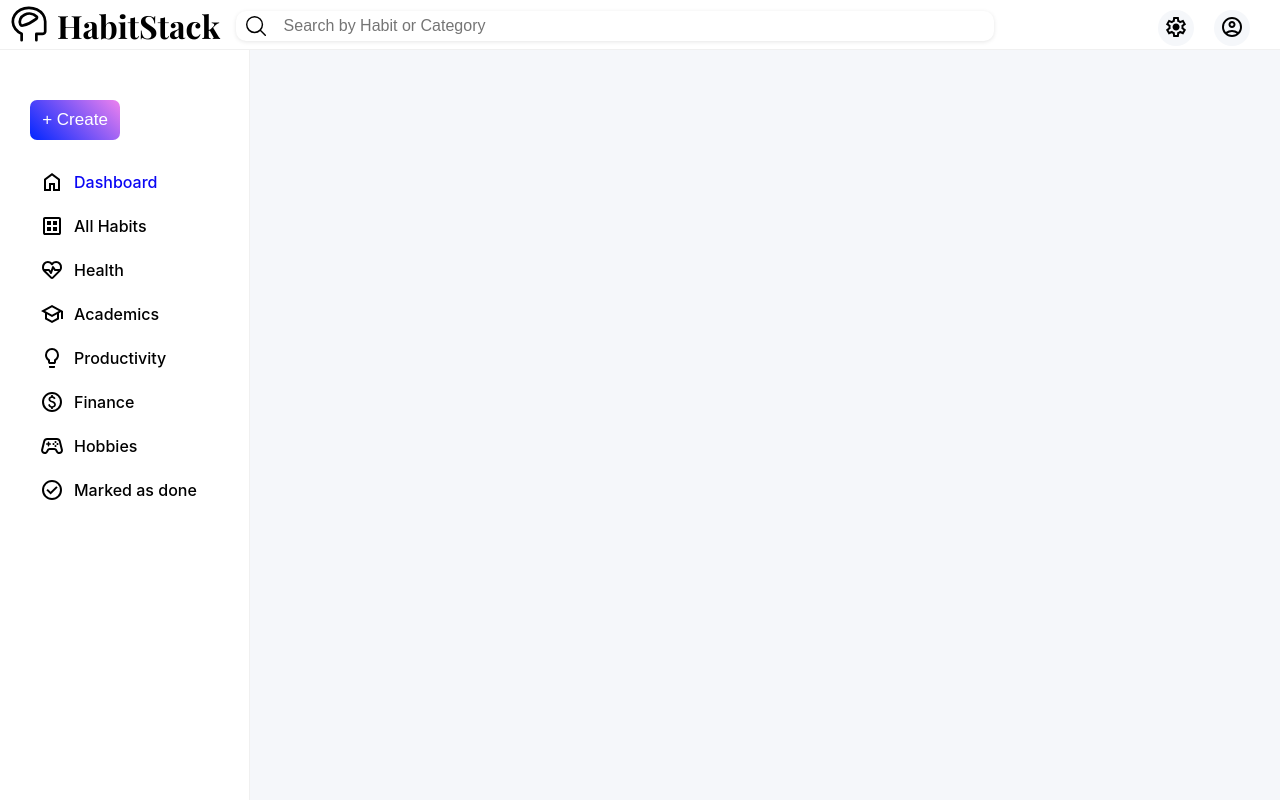
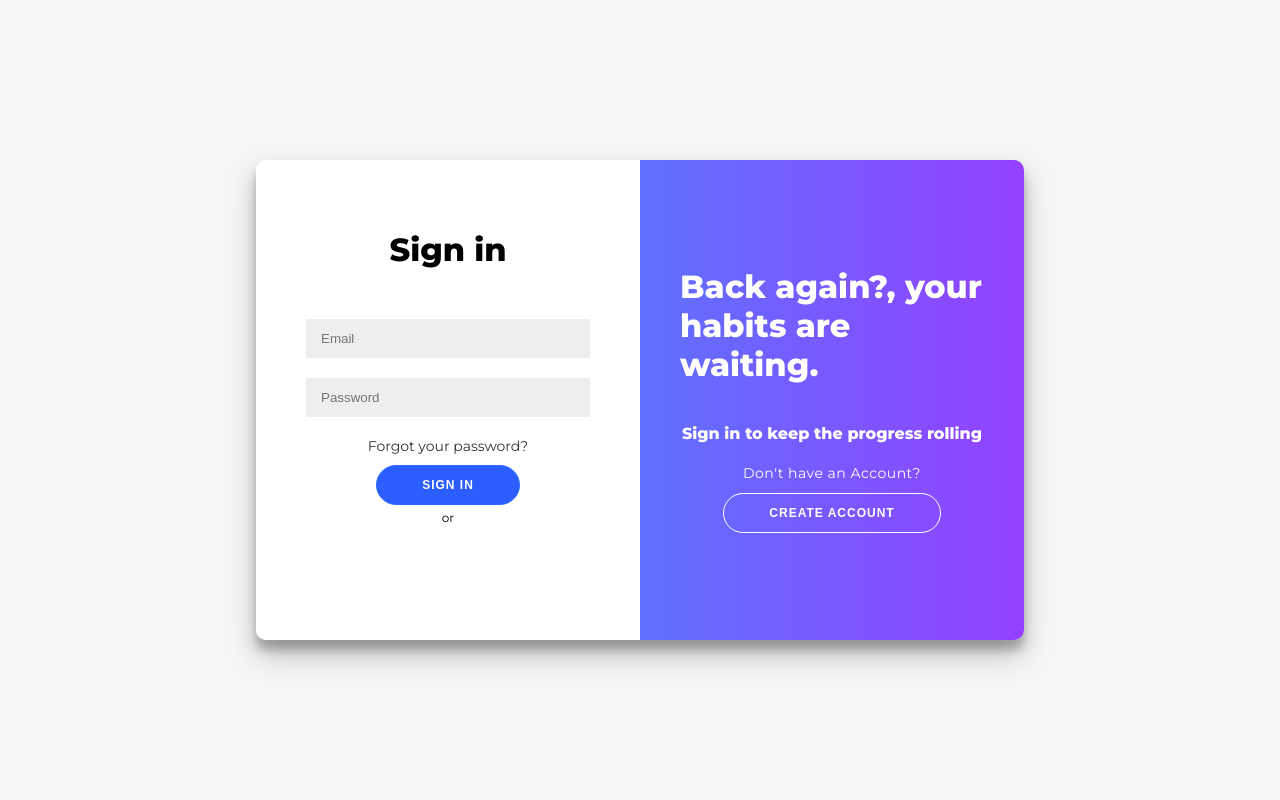
Before and after one commit to muhzinmohammed/HabitStack, a React (Create React App) app in the folder habitstack_frontend/: page /login in a window 1280 px wide. Built offline with nearby package versions, Linux system fonts and the light colour scheme; no server answers; a web font is replaced by a local one.

Commit message:
Login Frontend

```diff
--- a/habitstack_frontend/package.json
+++ b/habitstack_frontend/package.json
@@ -4,10 +4,12 @@
   "version": "0.1.0",
   "private": true,
   "dependencies": {
+    "@react-oauth/google": "^0.12.2",
     "@testing-library/jest-dom": "^5.17.0",
     "@testing-library/react": "^13.4.0",
     "@testing-library/user-event": "^13.5.0",
     "chart.js": "^4.4.9",
+    "jwt-decode": "^4.0.0",
     "lottie-react": "^2.4.1",
     "react": "^18.3.1",
     "react-chartjs-2": "^5.3.0",
--- a/habitstack_frontend/src/App.css
+++ b/habitstack_frontend/src/App.css
@@ -384,8 +384,8 @@ li{
 .main_container{
   display: block;
   margin-top: 85px;
+}
 
-}
 .welcome_container{
   display: flex;
   justify-content: space-between;
--- a/habitstack_frontend/src/App.js
+++ b/habitstack_frontend/src/App.js
@@ -1,27 +1,28 @@
-import './App.css';
-import Navbar from "./components/navbar.jsx";
-import Sidebar from "./components/sidebar.jsx";
-import Body from './components/body';
+
+import Login from './components/login';
+import Main from './main';
+import {BrowserRouter as Router,Route,Routes} from "react-router-dom"
+import {GoogleOAuthProvider} from '@react-oauth/google'
 import {HabitContextProvider} from './context/HabitContext'
-import {BrowserRouter as Router,Route,Routes} from "react-router-dom"
-import { useHabitContext } from './hooks/useHabitContext.js';
+import { Navigate } from 'react-router-dom';
 
-function App() {
+
+const App = () => {
+
+  const CLIENT_ID = "497815148344-9dgqc58u0ch3slk0fhqdogvl08b6dvgm.apps.googleusercontent.com";
+  const token = localStorage.getItem("token");
   return (
-      <HabitContextProvider>
+    <HabitContextProvider>
       <Router>
-        <div className="App" >
-          <>
-            <Navbar/>
-            <Sidebar/>
-              <div className='main'>
-                <Routes>
-                  <Route path='/' element={<Body/>}/>
-                </Routes>
-              </div>
-            </>
-        </div>
-    </Router>
+        <GoogleOAuthProvider clientId={CLIENT_ID}>
+          <Routes>
+            <Route path='/login' element={<Login/>}/>
+            <Route path='/main' element={<Main/>}/>
+            <Route path="/" element={<Navigate to={"/login"} />} />
+            <Route path='*' element={<App/>}/>
+          </Routes>
+        </GoogleOAuthProvider>
+      </Router>
     </HabitContextProvider>
   );
 }
--- a/habitstack_frontend/src/components/body.jsx
+++ b/habitstack_frontend/src/components/body.jsx
@@ -6,7 +6,7 @@ import { useHabitContext } from '../hooks/useHabitContext';
 
 
 const Body = () => {
-    const {habits,dispatch,current,editingCardId} = useHabitContext()
+    const {name,habits,dispatch,current,editingCardId} = useHabitContext()
 
     useEffect(() => {
       const fetchHabits = async () => {
@@ -33,12 +33,13 @@ const Body = () => {
     },[current,editingCardId,dispatch])
     console.log(current)
     return(
+      <div className="main">
         <div className='main_container' >
           {current === 'Dashboard' && habits.length>0 &&
             (<div>
               <div className="welcome_container">
                 <div className="welcome">
-                <h2>Hi Muhzin,</h2>
+                  <h2>Hi {name},</h2>
                   <h1>Welcome back to HabitStack.</h1>
                 </div>
                 <div className="streak"><h3>Habit Streak: <span>10</span>🔥</h3></div>
@@ -67,6 +68,7 @@ const Body = () => {
               }
             </div>
         </div>
+      </div>
     );
 }
 
--- /dev/null
+++ b/habitstack_frontend/src/components/login.css
@@ -0,0 +1,233 @@
+
+@import url('https://fonts.googleapis.com/css?family=Montserrat:400,800');
+
+* {
+	box-sizing: border-box;
+}
+
+.login {
+	background: #f6f5f7;
+	display: flex;
+	justify-content: center;
+	align-items: center;
+	flex-direction: column;
+	font-family: 'Montserrat', sans-serif;
+	height: 100vh;
+}
+
+.login h1 {
+	font-weight: bold;
+    text-align: left;
+	margin-bottom: 40px;
+}
+.login h2 {
+	font-weight: bold;
+    text-align: left;
+}
+.login h4 {
+	font-weight: bold;
+    text-align: left;
+}
+
+.login p {
+	font-size: 14px;
+	font-weight: 100;
+	line-height: 20px;
+	letter-spacing: 0.5px;
+	margin: 20px;
+    margin-bottom: 10px;
+}
+
+.login span {
+    margin: 5px;
+	font-size: 12px;
+}
+
+.login a {
+	color: #333;
+	font-size: 14px;
+	text-decoration: none;
+	margin: 10px;
+}
+
+.login button {
+	border-radius: 20px;
+	border: 1px solid #2b6eff;
+	background-color: #2b5dff;
+	color: #FFFFFF;
+	font-size: 12px;
+	font-weight: bold;
+	padding: 12px 45px;
+	letter-spacing: 1px;
+	text-transform: uppercase;
+	transition: transform 80ms ease-in;
+}
+
+.login button:active {
+	transform: scale(0.95);
+}
+
+.login button:focus {
+	outline: none;
+}
+
+.login button.ghost {
+	background-color: transparent;
+	border-color: #FFFFFF;
+}
+
+.login form {
+	background-color: #FFFFFF;
+	display: flex;
+	align-items: center;
+	justify-content: center;
+	flex-direction: column;
+	padding: 0 50px;
+	height: 100%;
+	text-align: center;
+}
+
+.login input {
+	background-color: #eee;
+	border: none;
+	padding: 12px 15px;
+	margin: 10px;
+	width: 100%;
+}
+
+.login .container {
+	background-color: #fff;
+	border-radius: 10px;
+  	box-shadow: 0 14px 28px rgba(0,0,0,0.25),
+			0 10px 10px rgba(0,0,0,0.22);
+	position: relative;
+	overflow: hidden;
+	width: 768px;
+	max-width: 100%;
+	min-height: 480px;
+}
+
+.login .form-container {
+	position: absolute;
+	top: 0;
+	height: 100%;
+	transition: all 0.6s ease-in-out;
+}
+
+.login .sign-in-container {
+	left: 0;
+	width: 50%;
+	z-index: 2;
+}
+
+.login .container.right-panel-active .sign-in-container {
+	transform: translateX(100%);
+}
+
+.login .sign-up-container {
+	left: 0;
+	width: 50%;
+	opacity: 0;
+	z-index: 1;
+}
+
+.login .container.right-panel-active .sign-up-container {
+	transform: translateX(100%);
+	opacity: 1;
+	z-index: 5;
+	animation: show 0.6s;
+}
+
+@keyframes show {
+	0%, 49.99% {
+		opacity: 0;
+		z-index: 1;
+	}
+
+	50%, 100% {
+		opacity: 1;
+		z-index: 5;
+	}
+}
+
+.login .overlay-container {
+	position: absolute;
+	top: 0;
+	left: 50%;
+	width: 50%;
+	height: 100%;
+	overflow: hidden;
+	transition: transform 0.6s ease-in-out;
+	z-index: 100;
+}
+
+.login .container.right-panel-active .overlay-container{
+	transform: translateX(-100%);
+}
+
+.login .overlay {
+	background: #9a41ff;
+	background: -webkit-linear-gradient(to right, #402bff, #6441ff);
+	background: linear-gradient(to right, #2ba0ff, #9341ff);
+	background-repeat: no-repeat;
+	background-size: cover;
+	background-position: 0 0;
+	color: #FFFFFF;
+	position: relative;
+	left: -100%;
+	height: 100%;
+	width: 200%;
+  	transform: translateX(0);
+	transition: transform 0.6s ease-in-out;
+}
+
+.login .container.right-panel-active .overlay {
+  	transform: translateX(50%);
+}
+
+.login .overlay-panel {
+	position: absolute;
+	display: flex;
+	align-items: center;
+	justify-content: center;
+	flex-direction: column;
+	padding: 0 40px;
+	text-align: center;
+	top: 0;
+	height: 100%;
+	width: 50%;
+	transform: translateX(0);
+	transition: transform 0.6s ease-in-out;
+}
+
+.login .overlay-left {
+	transform: translateX(-20%);
+}
+
+.login .container.right-panel-active .overlay-left {
+	transform: translateX(0);
+}
+
+.login .overlay-right {
+	right: 0;
+	transform: translateX(0);
+}
+
+.login .container.right-panel-active .overlay-right {
+	transform: translateX(20%);
+}
+
+.login .social-container {
+	margin: 20px 0;
+}
+
+.login .social-container a {
+	border: 1px solid #DDDDDD;
+	border-radius: 50%;
+	display: inline-flex;
+	justify-content: center;
+	align-items: center;
+	margin: 0 5px;
+	height: 40px;
+	width: 40px;
+}
--- /dev/null
+++ b/habitstack_frontend/src/components/login.jsx
@@ -0,0 +1,79 @@
+import './login.css'
+import React, { useRef } from 'react'
+import { GoogleLogin } from '@react-oauth/google'
+import { useNavigate } from 'react-router-dom'
+import { jwtDecode } from 'jwt-decode'
+import { useHabitContext } from '../hooks/useHabitContext'
+
+
+const Login = () => {
+
+    const navigate = useNavigate()
+    const containerRef = useRef(null)
+    const {setName} = useHabitContext()
+
+
+    const handleSignUpContainer = () => {
+	    containerRef.current.classList.add("right-panel-active");
+    };
+    const handleSignInContainer = () => {
+	    containerRef.current.classList.remove("right-panel-active");
+    };
+
+    const handleLogin = (cred) => {
+        const data = jwtDecode(cred.credential)
+        const name = data.given_name
+        setName(name)
+        navigate("/main");
+    }
+  return (
+    <div className='login'>
+        <div className="container" ref={containerRef}>
+            <div className="form-container sign-up-container">
+                <form action="#">
+                    <h1>Create Account</h1>
+                    <input type="text" placeholder="Name" />
+                    <input type="email" placeholder="Email" />
+                    <input type="password" placeholder="Password" />
+                    <button>Create Account</button>
+                    <span>or</span>
+                    <GoogleLogin
+                    onSuccess={(resp) => {handleLogin(resp)}}
+                    onError={() => {console.log("login failed")}}/>
+                </form>
+            </div>
+            <div className="form-container sign-in-container">
+                <form action="#">
+                    <h1>Sign in</h1>
+                    <input type="email" placeholder="Email" />
+                    <input type="password" placeholder="Password" />
+                    <a href="#">Forgot your password?</a>
+                    <button>Sign In</button>
+                    <span>or</span>
+                    <GoogleLogin
+                    onSuccess={(resp) => {handleLogin(resp)}}
+                    onError={() => {console.log("login failed")}}
+                    auto_select={true}/>
+                </form>
+            </div>
+            <div className="overlay-container">
+                <div className="overlay">
+                    <div className="overlay-panel overlay-left">
+                        <h1>Get started with your habit journey!</h1>
+                        <p>Already have an account?</p>
+                        <button className="ghost" onClick={handleSignInContainer}>Sign In</button>
+                    </div>
+                    <div className="overlay-panel overlay-right">
+                        <h1>Back again?, your habits are waiting.</h1>
+                        <h4>Sign in to keep the progress rolling</h4>
+                        <p>Don't have an Account?</p>
+                        <button className="ghost" onClick={handleSignUpContainer}>Create Account</button>
+                    </div>
+                </div>
+            </div>
+        </div>
+    </div>
+  )
+}
+
+export default Login
--- a/habitstack_frontend/src/context/HabitContext.js
+++ b/habitstack_frontend/src/context/HabitContext.js
@@ -22,6 +22,7 @@ export const HabitContextProvider = ({children}) => {
     const [current, setCurrent] = useState("Dashboard")
     const [isEdit, setIsEdit] = useState(false)
     const [editingCardId, setEditingCardId] = useState(null)
+    const [name,setName] = useState()
     return(
         <HabitContext.Provider value={
             {
@@ -32,7 +33,9 @@ export const HabitContextProvider = ({children}) => {
                 setIsEdit,
                 isEdit,
                 setEditingCardId,
-                editingCardId
+                editingCardId,
+                setName,
+                name
             }}>
             {children}
         </HabitContext.Provider>
--- a/habitstack_frontend/src/index.js
+++ b/habitstack_frontend/src/index.js
@@ -8,8 +8,9 @@ import reportWebVitals from './reportWebVitals';
 const root = ReactDOM.createRoot(document.getElementById('root'));
 root.render(
   <React.StrictMode>
-      <App />
+    <App/>
   </React.StrictMode>
+
 );
 
 // If you want to start measuring performance in your app, pass a function
--- /dev/null
+++ b/habitstack_frontend/src/main.js
@@ -0,0 +1,21 @@
+import './App.css';
+import Navbar from "./components/navbar.jsx";
+import Sidebar from "./components/sidebar.jsx";
+import Body from './components/body';
+
+
+
+function Main() {
+  return (
+
+        <div className="App" >
+          <>
+            <Navbar/>
+            <Sidebar/>
+            <Body/>
+            </>
+        </div>
+  );
+}
+
+export default Main;
```
Also changed, not shown: habitstack_frontend/src/components/navbar.jsx (+14 -0 lines), habitstack_frontend/src/pages/MarkAsDone.js (deleted), 1 other file (tests, documents, lock files or other folders). Lines whose indentation alone changed are shown as unchanged.
